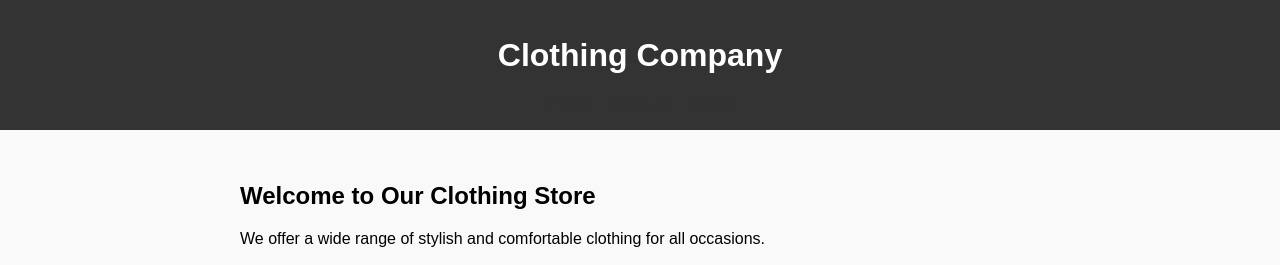
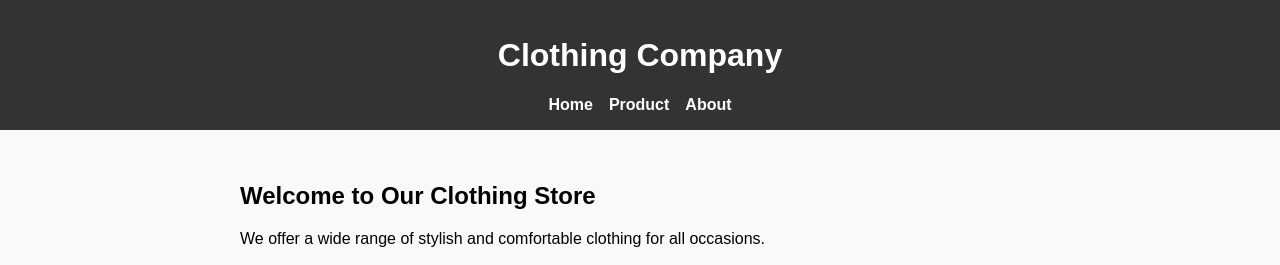
Before and after one commit to UptGiant/clothing-co-copilot-mic-fin, a plain HTML site: page index.html in a window 1280 px wide. Shown: the top 265 px of the page. Drawn offline with Linux system fonts and the light colour scheme.

Commit message:
Update index.html

```diff
--- a/index.html
+++ b/index.html
@@ -55,11 +55,12 @@
 <body>
     <header>
         <h1>Clothing Company</h1>
-        <nav>
-            <a href="#home" style="color: #333;">Home</a>
-            <a href="#product" style="color: #333;">Product</a>
-            <a href="#about" style="color: #333;">About</a>
+       <nav>
+            <a href="#home" style="color: #fff;">Home</a>
+            <a href="#product" style="color: #fff;">Product</a>
+            <a href="#about" style="color: #fff;">About</a>
         </nav>
+
 
     </header>
     <div class="container">
```
